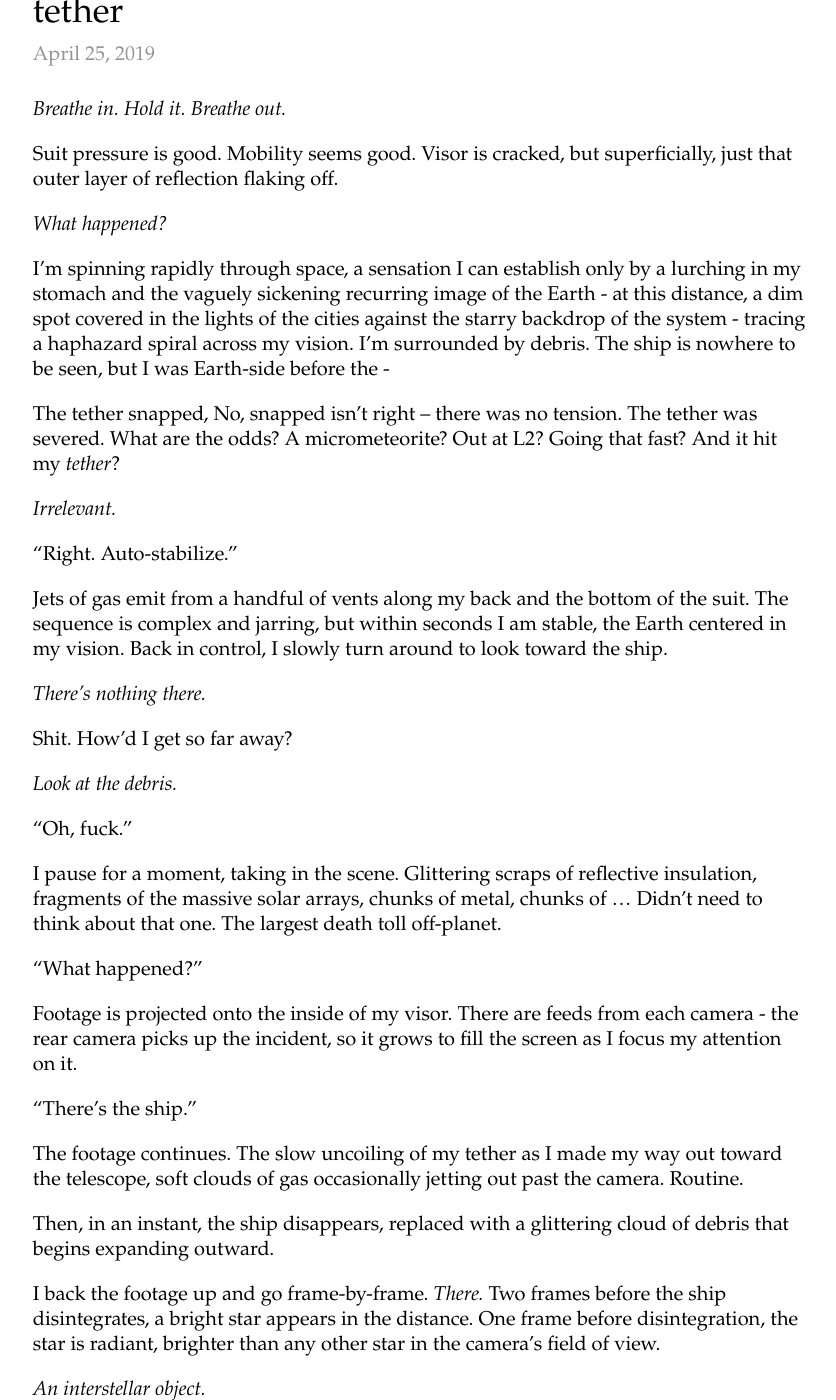
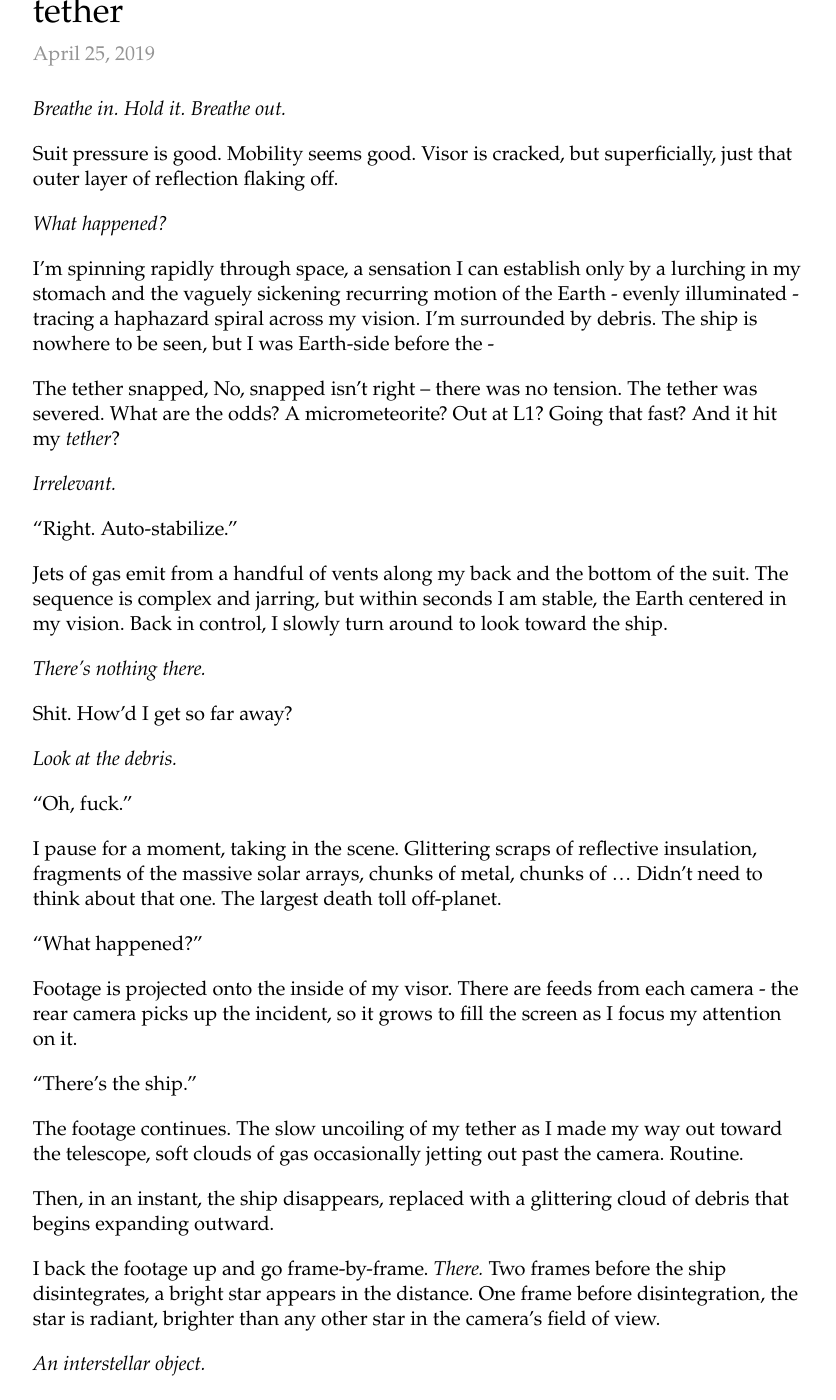
Before and after one commit to christopherstenson/christopherstenson.github.io, a Jekyll site: the page built from _posts/2019-04-25-tether.md, in a window 1280 px wide and 1400 px high, scrolled down 199 px. Shown: the whole window, without its empty margins (220-1056 px from the left). Built offline with Jekyll 4.4.1, drawn with Linux system fonts in a browser that asks for light colours; some of the changed text lies outside the part shown.

Commit message:
Update 2019-04-25-tether.md

```diff
--- a/_posts/2019-04-25-tether.md
+++ b/_posts/2019-04-25-tether.md
@@ -9,9 +9,9 @@
 
 *What happened?*
 
-I'm spinning rapidly through space, a sensation I can establish only by a lurching in my stomach and the vaguely sickening recurring image of the Earth - at this distance, a dim spot covered in the lights of the cities against the starry backdrop of the system - tracing a haphazard spiral across my vision. I'm surrounded by debris. The ship is nowhere to be seen, but I was Earth-side before the -
+I'm spinning rapidly through space, a sensation I can establish only by a lurching in my stomach and the vaguely sickening recurring motion of the Earth - evenly illuminated - tracing a haphazard spiral across my vision. I'm surrounded by debris. The ship is nowhere to be seen, but I was Earth-side before the -
 
-The tether snapped, No, snapped isn't right -- there was no tension. The tether was severed. What are the odds? A micrometeorite? Out at L2? Going that fast? And it hit my *tether*?
+The tether snapped, No, snapped isn't right -- there was no tension. The tether was severed. What are the odds? A micrometeorite? Out at L1? Going that fast? And it hit my *tether*?
 
 *Irrelevant.*
 
@@ -48,4 +48,6 @@
 
 "Now what?"
 
-Rescue was impossible - this ship had been built out here to launch, and the soonest they could get a new boat up - even the bare minimum for a lifesaving mission - would be a week out. The suit had onboard air for, what, twelve hours? There was no chance of rescue. Out here past the edge of the Earth-Luna system, dazedly staring at the glittering spiderweb of lights on the heavenly bodies below, I'm going to die.
+Rescue was impossible - this ship had been built out here to launch, and the soonest they could get a new boat up - even the bare minimum for a lifesaving mission - would be a week out. The suit had onboard air for, what, twelve hours? There was no chance.
+
+Out past the edge of the Earth-Luna system, staring back at the two heavenly bodies, flatly illuminated by the sun to my rear, I'm going to die.
```
